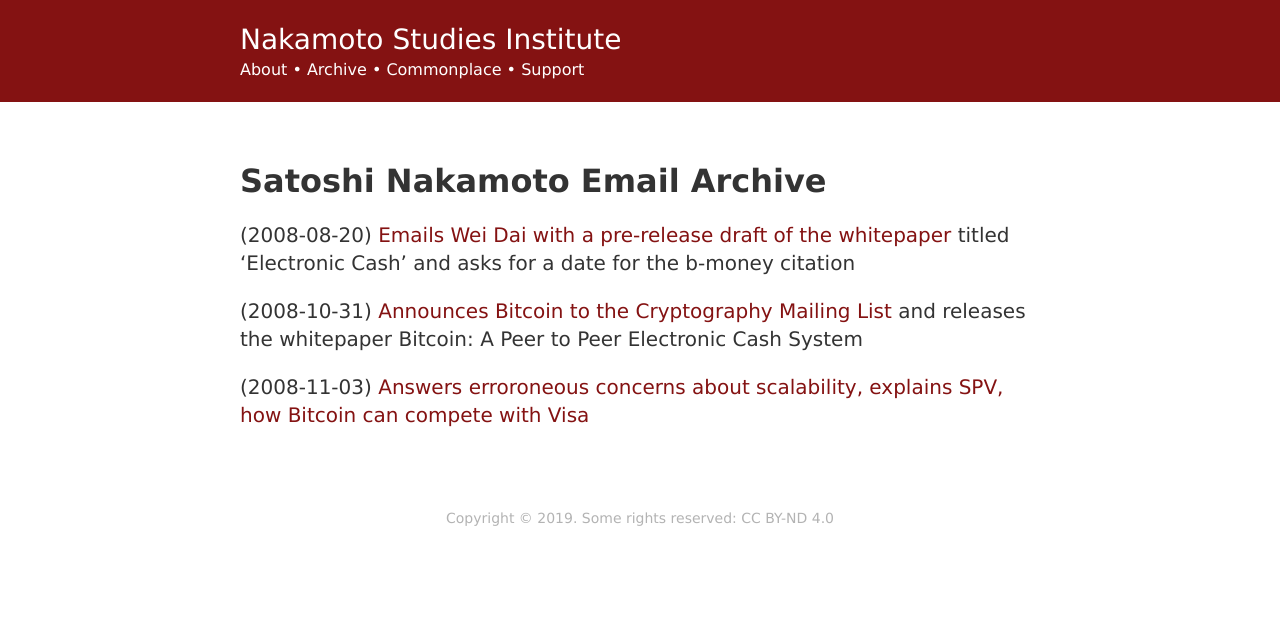
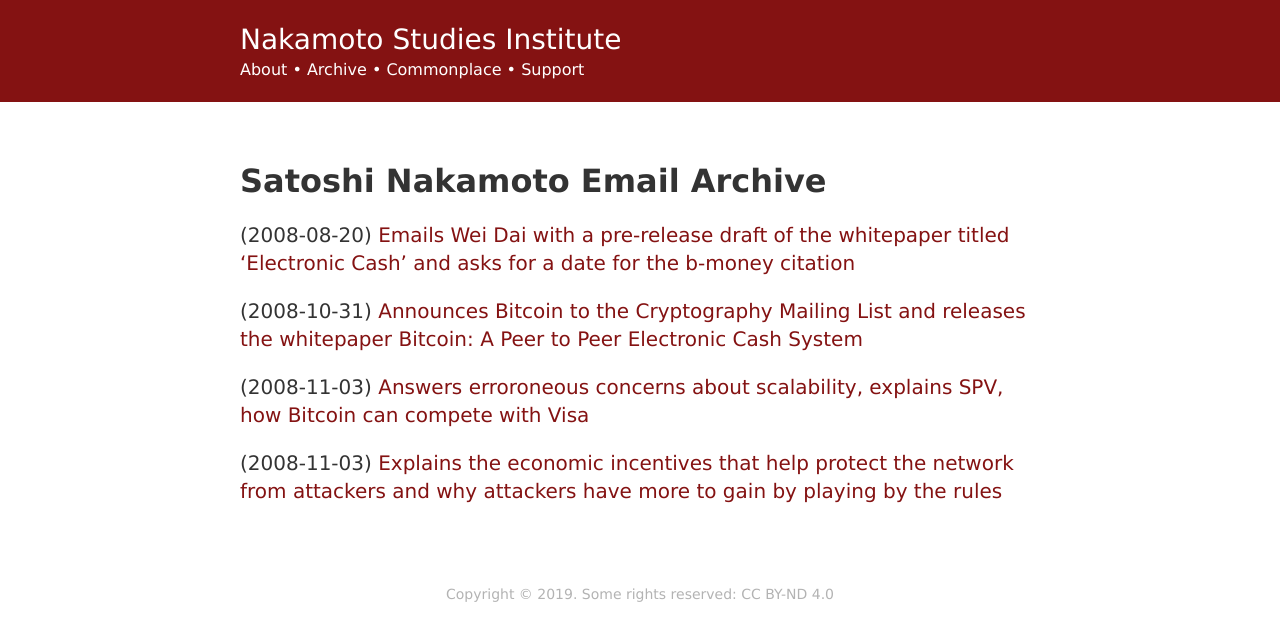
Before and after one commit to derykmakgill/nsi, a Jekyll site: the page built from index.md, in a window 1280 px wide. Shown: the top 641 px of the page. Built offline with Jekyll 4.4.1, drawn with Linux system fonts in a browser that asks for light colours; our own code applies the rules of GitHub Pages for plain Markdown files.

Commit message:
Update index.md

```diff
--- a/index.md
+++ b/index.md
@@ -4,8 +4,10 @@
 
 # Satoshi Nakamoto Email Archive
 
-(2008-08-20) [Emails Wei Dai with a pre-release draft of the whitepaper](/) titled ‘Electronic Cash’ and asks for a date for the b-money citation
+(2008-08-20) [Emails Wei Dai with a pre-release draft of the whitepaper titled ‘Electronic Cash’ and asks for a date for the b-money citation ](/)
 
-(2008-10-31) [Announces Bitcoin to the Cryptography Mailing List](/) and releases the whitepaper Bitcoin: A Peer to Peer Electronic Cash System
+(2008-10-31) [Announces Bitcoin to the Cryptography Mailing List and releases the whitepaper Bitcoin: A Peer to Peer Electronic Cash System](/)
 
 (2008-11-03) [Answers erroroneous concerns about scalability, explains SPV, how Bitcoin can compete with Visa](/)
+
+(2008-11-03) [Explains the economic incentives that help protect the network from attackers and why attackers have more to gain by playing by the rules](/)
```
